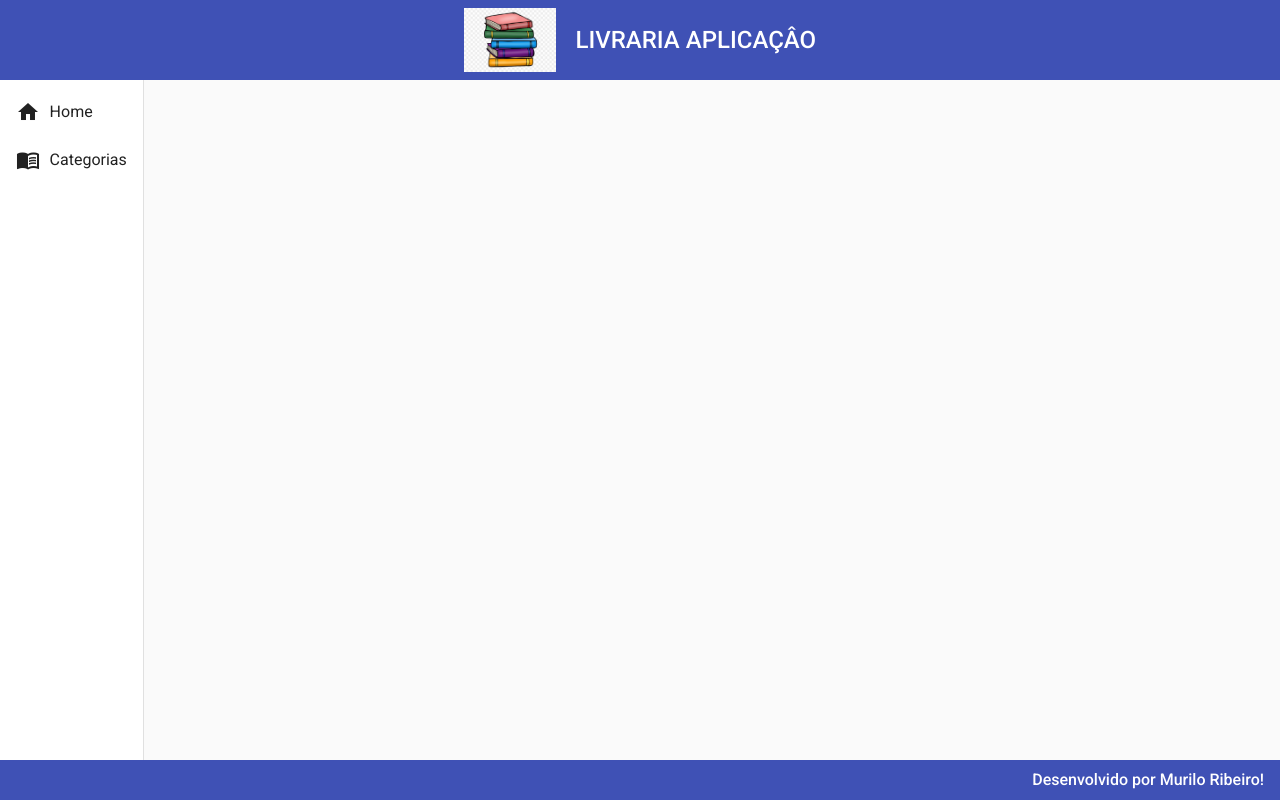
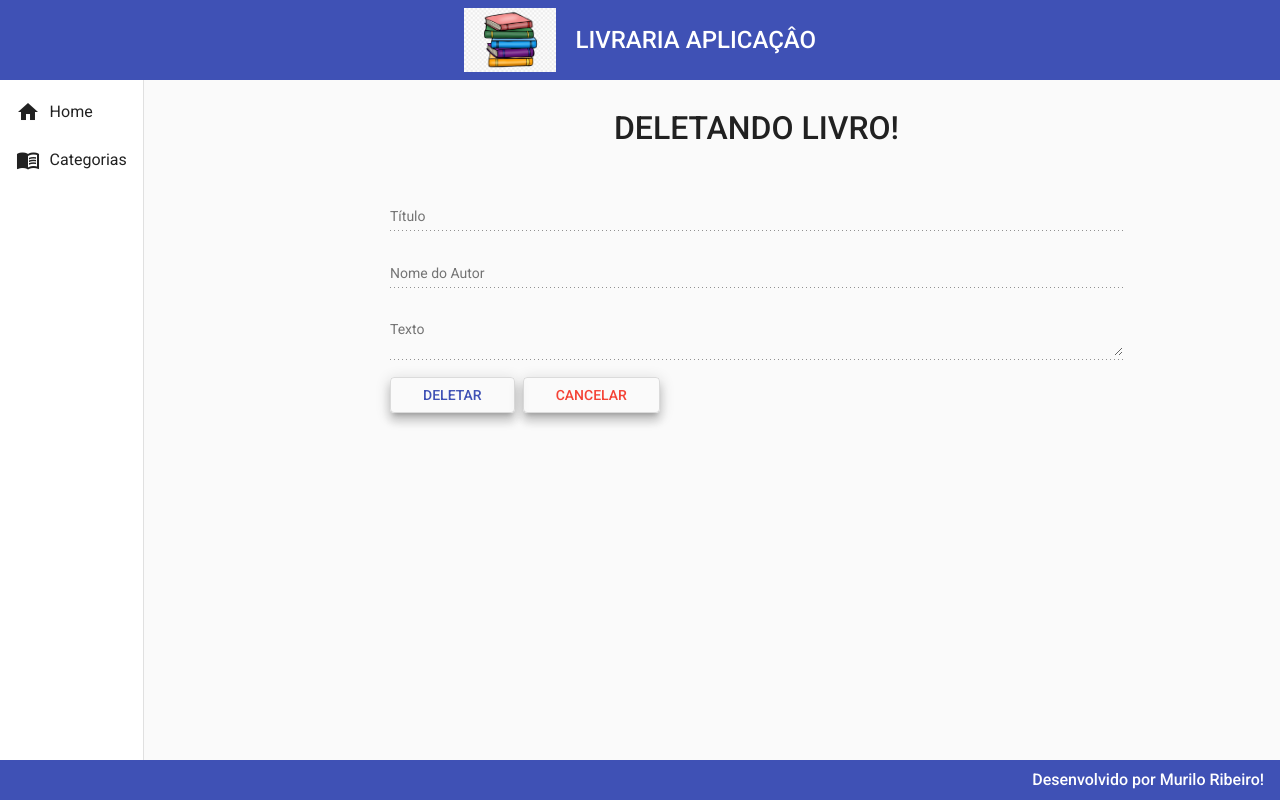
Before and after one commit to RibeiroMR/livraria-front, an Angular app: page /categorias/1/livros/1/delete in a window 1280 px wide. Before the commit this address led to /. Built offline with nearby package versions, Linux system fonts and the light colour scheme; no server answers.

Commit message:
DELETE para Livro implementado

```diff
--- a/src/app/app-routing.module.ts
+++ b/src/app/app-routing.module.ts
@@ -6,6 +6,7 @@
 import { CategoriaUpdateComponent } from "./components/views/categoria/categoria-update/categoria-update.component";
 import { HomeComponent } from "./components/views/home/home.component";
 import { LivroCreateComponent } from "./components/views/livro/livro-create/livro-create.component";
+import { LivroDeleteComponent } from "./components/views/livro/livro-delete/livro-delete.component";
 import { LivroReadAllComponent } from "./components/views/livro/livro-read-all/livro-read-all.component";
 import { LivroUpdateComponent } from "./components/views/livro/livro-update/livro-update.component";
 
@@ -42,6 +43,10 @@
     path: "categorias/:id_cat/livros/:id/update",
     component: LivroUpdateComponent,
   },
+  {
+    path: "categorias/:id_cat/livros/:id/delete",
+    component: LivroDeleteComponent,
+  },
 ];
 
 @NgModule({
--- a/src/app/app.module.ts
+++ b/src/app/app.module.ts
@@ -28,6 +28,7 @@
 import { LivroReadAllComponent } from "./components/views/livro/livro-read-all/livro-read-all.component";
 import { LivroCreateComponent } from "./components/views/livro/livro-create/livro-create.component";
 import { LivroUpdateComponent } from './components/views/livro/livro-update/livro-update.component';
+import { LivroDeleteComponent } from './components/views/livro/livro-delete/livro-delete.component';
 
 @NgModule({
   declarations: [
@@ -43,6 +44,7 @@
     LivroReadAllComponent,
     LivroCreateComponent,
     LivroUpdateComponent,
+    LivroDeleteComponent,
   ],
   imports: [
     BrowserModule,
--- /dev/null
+++ b/src/app/components/views/livro/livro-delete/livro-delete.component.css
@@ -0,0 +1,26 @@
+form {
+    text-align: center;
+    width: 70%;
+    margin: 2rem auto 0 auto;
+  }
+
+  h1 {
+    font-size: 2rem;
+    font-weight: 500;
+    margin-bottom: 3rem;
+  }
+
+  .form {
+    width: 100%;
+  }
+
+  .buttons {
+    width: 100%;
+    text-align: start;
+  }
+
+  button{
+      margin-right: .5rem;
+      padding-right: 2rem;
+      padding-left: 2rem;
+  }
--- /dev/null
+++ b/src/app/components/views/livro/livro-delete/livro-delete.component.html
@@ -0,0 +1,23 @@
+<form>
+    <h1>DELETANDO LIVRO!</h1>
+
+    <mat-form-field class="form">
+      <mat-label>Título</mat-label>
+      <input matInput [(ngModel)]="livro.titulo" type="text" name="titulo" disabled/>
+    </mat-form-field>
+
+    <mat-form-field class="form">
+        <mat-label>Nome do Autor</mat-label>
+        <input matInput [(ngModel)]="livro.nomeAutor" type="text" name="nomeAutor" disabled/>
+      </mat-form-field>
+
+    <mat-form-field class="form">
+      <mat-label>Texto</mat-label>
+      <textarea matInput [(ngModel)]="livro.texto" type="text" name="texto" disabled></textarea>
+    </mat-form-field>
+
+    <div class="buttons">
+      <button (click)="delete()" class="mat-elevation-z8" mat-stroked-button color="primary">DELETAR</button>
+      <button (click)="cancel()" class="mat-elevation-z8" mat-stroked-button color="warn">CANCELAR</button>
+    </div>
+  </form>
--- /dev/null
+++ b/src/app/components/views/livro/livro-delete/livro-delete.component.ts
@@ -0,0 +1,53 @@
+import { Component, OnInit } from "@angular/core";
+import { ActivatedRoute, Router } from "@angular/router";
+import { Livro } from "../livro.model";
+import { LivroService } from "../livro.service";
+
+@Component({
+  selector: 'app-livro-delete',
+  templateUrl: './livro-delete.component.html',
+  styleUrls: ['./livro-delete.component.css']
+})
+export class LivroDeleteComponent implements OnInit {
+  id_cat: String = "";
+
+  livro: Livro = {
+    id: "",
+    titulo: "",
+    nomeAutor: "",
+    texto: "",
+  };
+
+  constructor(
+    private service: LivroService,
+    private route: ActivatedRoute,
+    private router: Router
+  ) {}
+
+  ngOnInit(): void {
+    this.id_cat = this.route.snapshot.paramMap.get("id_cat")!;
+    this.livro.id = this.route.snapshot.paramMap.get("id")!;
+    this.findById();
+  }
+
+  cancel(): void {
+    this.router.navigate([`categorias/${this.id_cat}/livros`]);
+  }
+
+  findById(): void {
+    this.service.findById(this.livro.id!).subscribe((resposta) => {
+      this.livro = resposta;
+    });
+  }
+
+  delete(): void {
+    this.service.delete(this.livro.id!).subscribe(() => {
+      this.router.navigate([`categorias/${this.id_cat}/livros`]);
+      this.service.mensagem("Livro deletado!");
+    }, err => {
+      this.router.navigate([`categorias/${this.id_cat}/livros`]);
+      this.service.mensagem("Falha ao deletar Livro! Tente mais tarde!");
+    });
+
+  }
+}
--- a/src/app/components/views/livro/livro-read-all/livro-read-all.component.html
+++ b/src/app/components/views/livro/livro-read-all/livro-read-all.component.html
@@ -35,7 +35,7 @@
             <a class="edit" routerLink="{{ row.id }}/update">
               <i class="material-icons">edit</i>
             </a>
-            <a class="delete" href="#">
+            <a class="delete" routerLink="{{ row.id }}/delete">
               <i class="material-icons">delete</i>
             </a>
           </td>
--- a/src/app/components/views/livro/livro.service.ts
+++ b/src/app/components/views/livro/livro.service.ts
@@ -33,6 +33,11 @@
     return this.http.post<Livro>(url, livro);
   }
 
+  delete(id: String): Observable<void> {
+    const url = `${this.baseUrl}/livros/${id}`;
+    return this.http.delete<void>(url);
+  }
+
   mensagem(str: String): void {
     this._snack.open(`${str}`, "OK", {
       horizontalPosition: "end",
```
